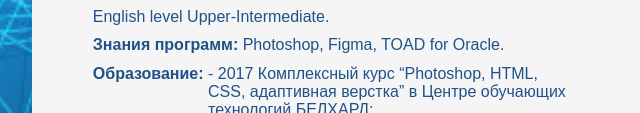
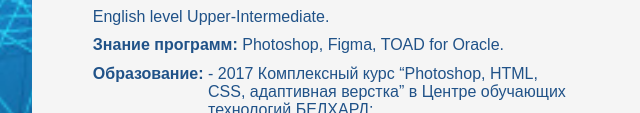
Before and after one commit to natallia-ja/natallia-ja.github.io, a plain HTML site: page index.html in a window 1280 px wide. Shown: the part 687-800 px from the top of the page, 0-640 px from the left. Drawn offline with nearby package versions, Linux system fonts and the light colour scheme.

Commit message:
upd index.html
*

```diff
--- a/index.html
+++ b/index.html
@@ -41,7 +41,7 @@
                     </ul>
                 </p>
                 <p>English level Upper-Intermediate.</p>
-                <p><b>Знания программ:</b> Photoshop, Figma, TOAD for Oracle.</p>
+                <p><b>Знание программ:</b> Photoshop, Figma, TOAD for Oracle.</p>
                 <p style="display: inline-block; float: left"><b>Образование:&nbsp</b>
                     <ul>
                         <li>- 2017 Комплексный курс “Photoshop, HTML, CSS, адаптивная верстка” в Центре обучающих технологий БЕЛХАРД;</li>
```
